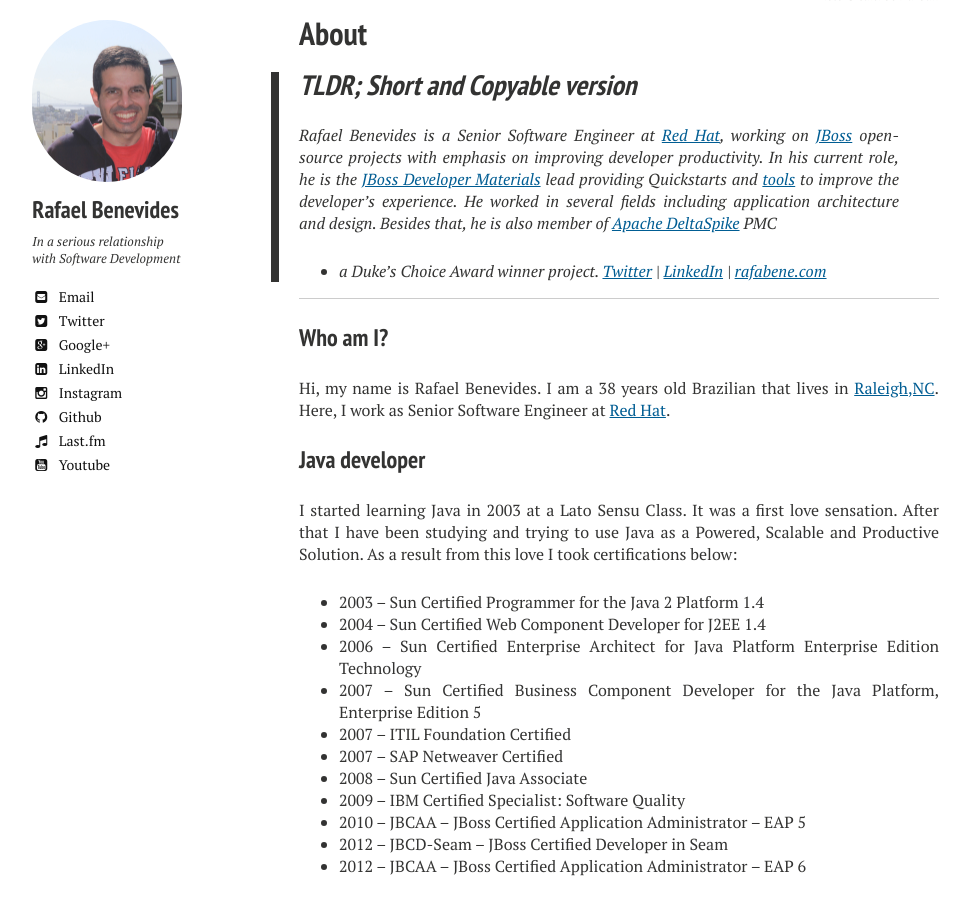
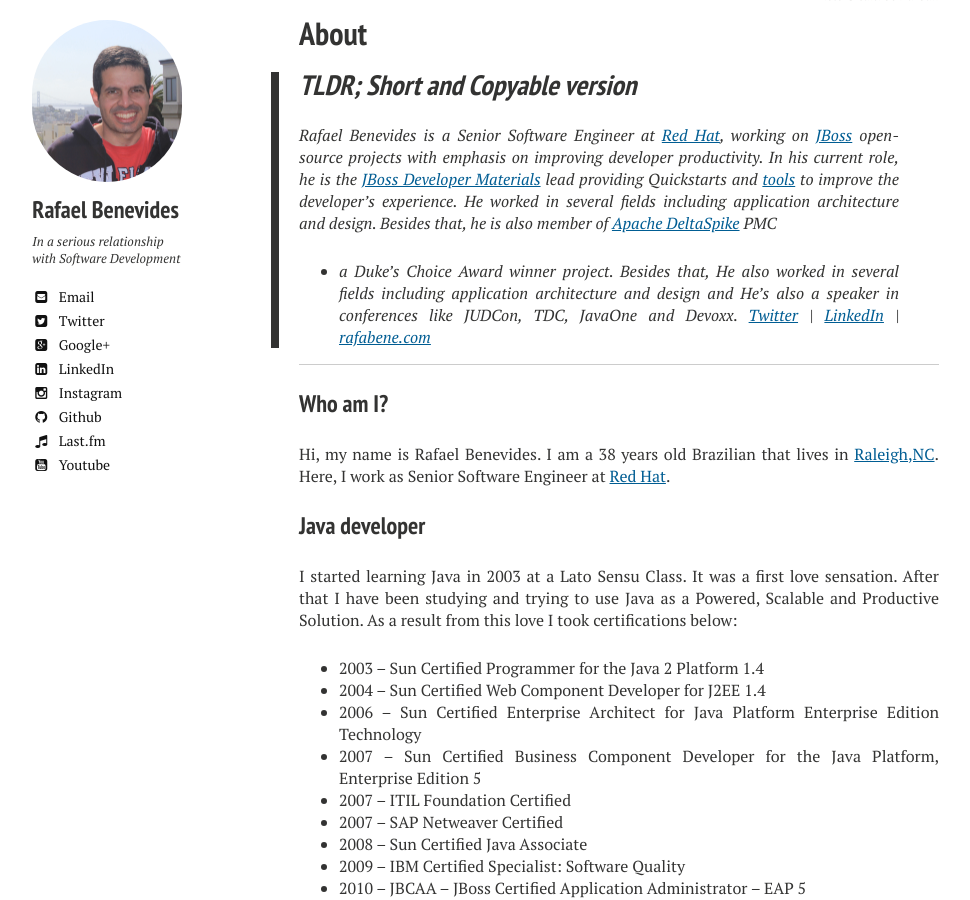
Before and after one commit to rafabene/rafabene.github.io, a Jekyll site: the page built from about/index.md, in a window 1280 px wide and 900 px high, scrolled down 438 px. Shown: the whole window, without its empty margins (21-991 px from the left). Built offline with Jekyll 4.4.1, drawn with Linux system fonts in a browser that asks for light colours; nearby versions of some CDN libraries; comment, search, counter and statistics services are not loaded.

Commit message:
Update Short and Copyable version

```diff
--- a/about/index.md
+++ b/about/index.md
@@ -20,7 +20,7 @@
 the developer's experience. He worked in several fields including application
 architecture and design. Besides that, he is also member
 of [Apache DeltaSpike](http://deltaspike.apache.org) PMC
-- a Duke’s Choice Award winner project.
+- a Duke’s Choice Award winner project. Besides that, He also worked in several fields including application architecture and design and He's also a speaker in conferences like JUDCon, TDC, JavaOne and Devoxx.
 [Twitter](http://twitter.com/rafabene)
 | [LinkedIn](https://www.linkedin.com/in/rafaelbenevides)
 | [rafabene.com](http://rafabene.com)
```
